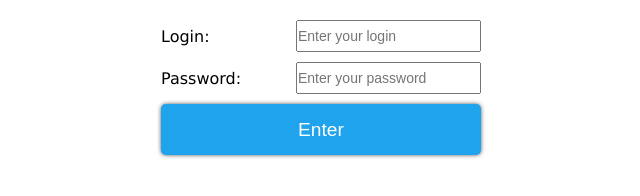
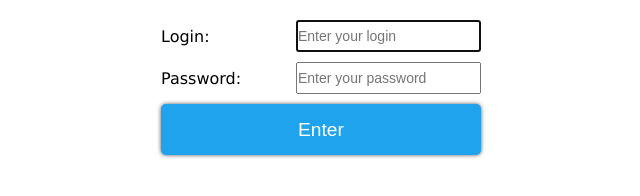
Before and after one commit to Brainfixer-Hobby/RollerBlindESP8266, a plain HTML site: page _Firmware/RollerBlind/data/config.html in a window 1280 px wide. Shown: the whole page, without its empty margins (319-959 px from the left). Drawn offline with Linux system fonts and the light colour scheme.

Commit message:
Light updates

```diff
--- a/_Firmware/RollerBlind/data/config.html
+++ b/_Firmware/RollerBlind/data/config.html
@@ -197,9 +197,9 @@
 				let upSpeed;
 				let dnSpeed;
 
-				let moveTo;
+				let firstRead = true;
 
-				let firstRead = true;
+				$("#login").focus();
 
 				$("#enter").click(() => {
 					$.ajax({
```
Also changed, not shown: 1 other file.
